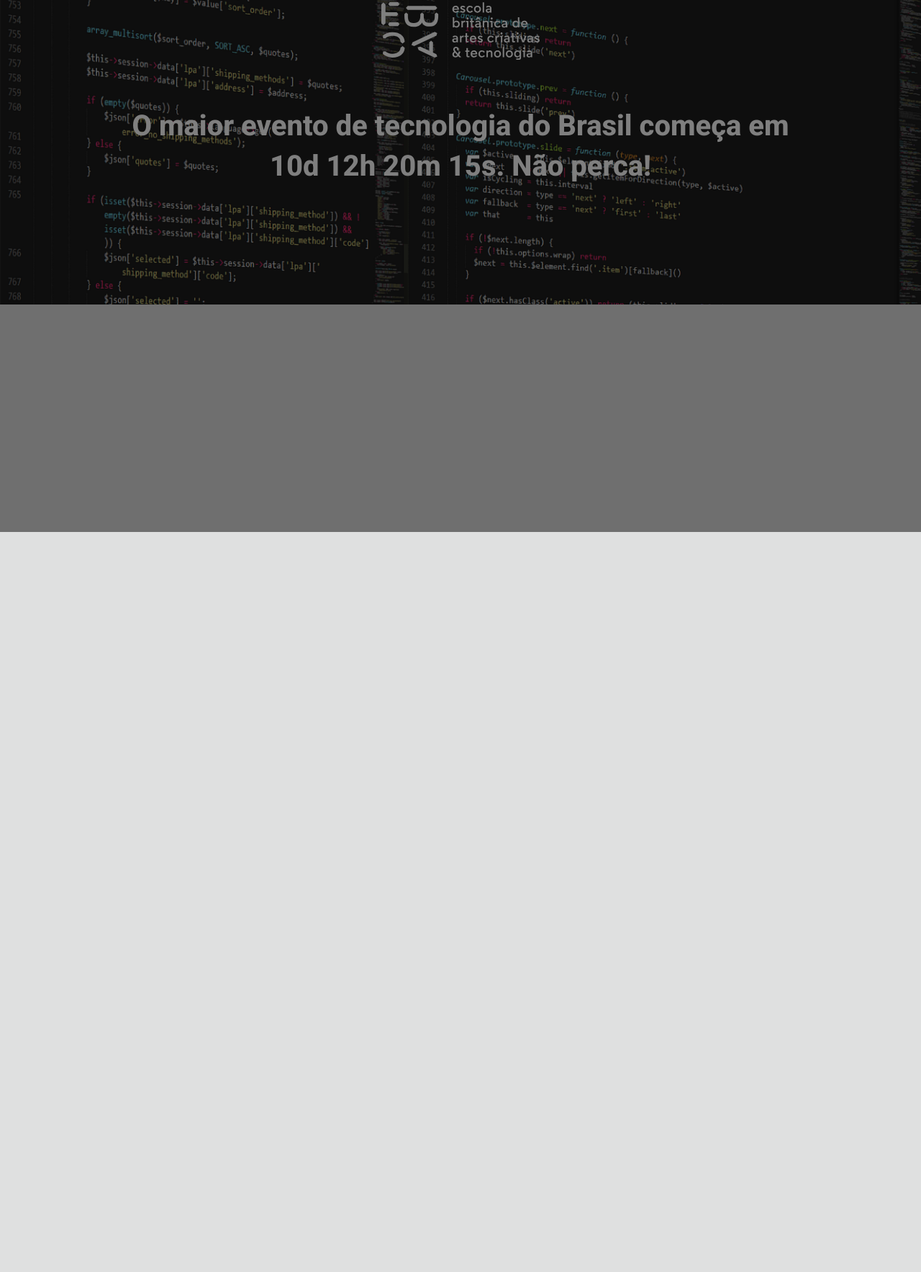
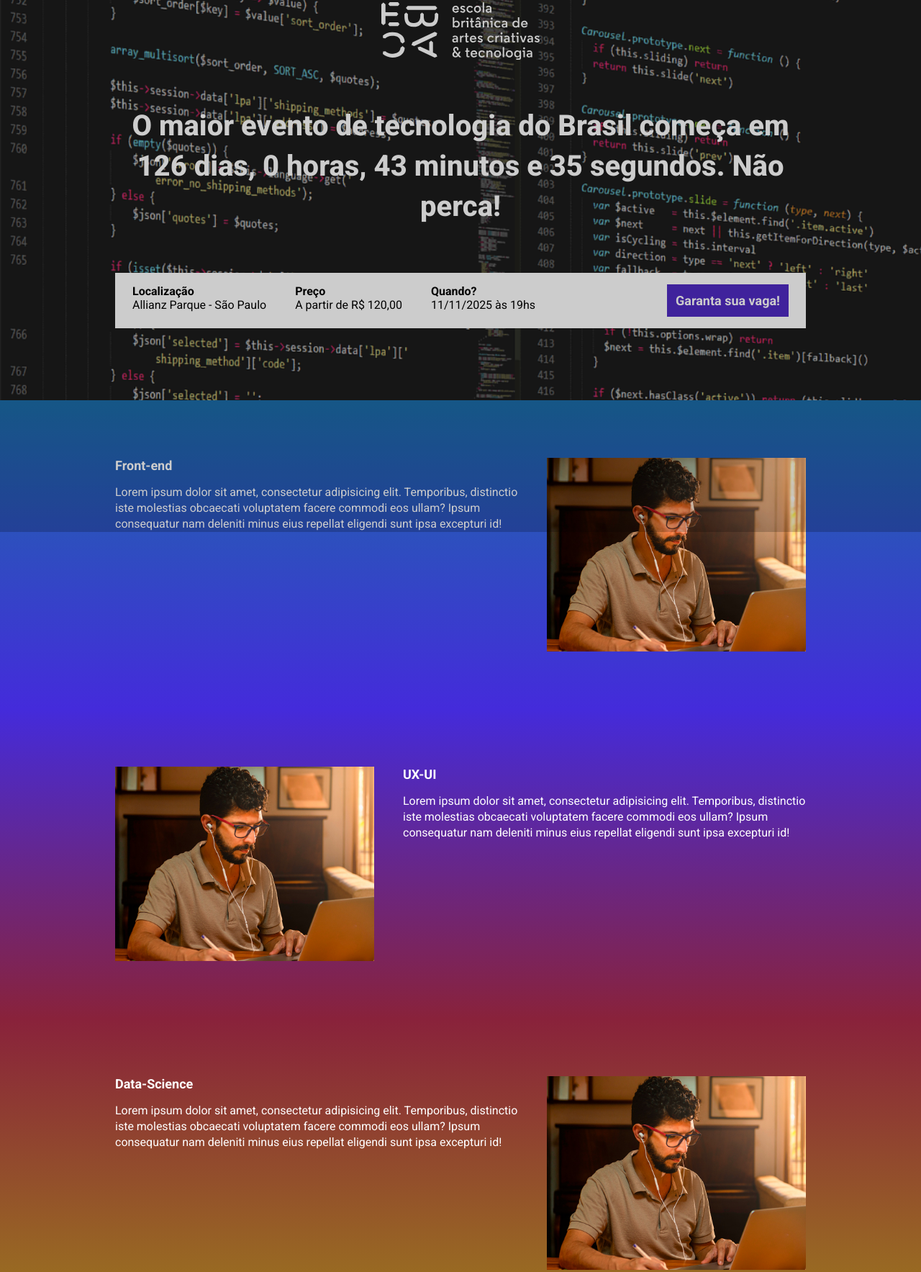
Before and after one commit to Tatidev78/M22_projeto, a website built with Parcel: page src/index.html in a window 1280 px wide. Shown: the part 61-1828 px from the top of the page at 72% size. Before the commit the page ends 800 px from the top, so only its background shows below. Built offline with nearby package versions, Linux system fonts and the light colour scheme.

Commit message:
criando contagem regressiva

```diff
--- a/package.json
+++ b/package.json
@@ -4,6 +4,7 @@
 
   "scripts": {
     "dev": "parcel src/index.html src/styles/main.scss src/scripts/main.js",
+    "build": "parcel build src/index.html",
     "test": "echo \"Error: no test specified\" && exit 1"
   },
   "keywords": [],
--- a/src/index.html
+++ b/src/index.html
@@ -8,17 +8,78 @@
     <link rel="preconnect" href="https://fonts.gstatic.com" crossorigin>
     <link href="https://fonts.googleapis.com/css2?family=Roboto:ital,wght@0,100..900;1,100..900&display=swap" rel="stylesheet">
     <link rel="stylesheet" href="styles/main.scss">
+    <link rel="stylesheet" href="https://unpkg.com/aos@next/dist/aos.css" />
 </head>
 <body>
 <header class="hero">
     <div class="container">
         <img class="hero__logo" src="./images/ebac_logo.svg" alt="EBAC">
-        <!-- <img src="./images/frontend.png" alt="frontend"> -->
         <p class="hero__text">
-            O maior evento de tecnologia do Brasil começa em 10d 12h 20m 15s. Não perca!
+            O maior evento de tecnologia do Brasil começa em <span id="contador"></span>. Não perca!
         </p>
+        <div class="infos-bar">
+            <ul class="infos-bar__infos">
+                <li class="infos-bar__infos-item">
+                    <b>Localização</b></br>
+                    Allianz Parque - São Paulo
+                </li>
+                <li class="infos-bar__infos-item">
+                    <b>Preço</b></br>
+                    A partir de R$ 120,00
+                </li>
+                <li class="infos-bar__infos-item">
+                    <b>Quando?</b></br>
+                    11/11/2025 às 19hs
+                </li>
+            </ul>
+            <a href="#" class="button button--primary">
+                Garanta sua vaga!
+            </a>
+        </div>
     </div>
 </header>
+
+<section class="event event--frontend" >
+    <div class="container"  data-aos="fade-right">
+        <div class="event__details">
+            <h2 class="event__details__title">Front-end</h2>
+            <p class="event__details__description">Lorem ipsum dolor sit amet, consectetur adipisicing elit. Temporibus, distinctio iste molestias obcaecati voluptatem facere commodi eos ullam? Ipsum consequatur nam deleniti minus eius repellat eligendi sunt ipsa excepturi id!
+            </p>
+        </div>
+        <img  class="event__image" src="./images/frontend.png" alt="">
+    </div>
+</section>
+<section class="event event--ux-ui event--image-left" >
+    <div class="container" data-aos="fade-left">
+        <div class="event__details">
+            <h2 class="event__details__title">UX-UI</h2>
+            <p class="event__details__description">Lorem ipsum dolor sit amet, consectetur adipisicing elit. Temporibus, distinctio iste molestias obcaecati voluptatem facere commodi eos ullam? Ipsum consequatur nam deleniti minus eius repellat eligendi sunt ipsa excepturi id!
+            </p>
+        </div>
+        <img  class="event__image" src="./images/frontend.png" alt="">
+    </div>
+</section>
+<section class="event event--data-science">
+    <div class="container" data-aos="fade-right">
+        <div class="event__details">
+            <h2 class="event__details__title">Data-Science</h2>
+            <p class="event__details__description">Lorem ipsum dolor sit amet, consectetur adipisicing elit. Temporibus, distinctio iste molestias obcaecati voluptatem facere commodi eos ullam? Ipsum consequatur nam deleniti minus eius repellat eligendi sunt ipsa excepturi id!
+            </p>
+        </div>
+        <img  class="event__image" src="./images/frontend.png" alt="">
+    </div>
+</section>
+<section class="event event--backend event--image-left">
+    <div class="container" data-aos="fade-left">
+        <div class="event__details">
+            <h2 class="event__details__title">Back-end</h2>
+            <p class="event__details__description">Lorem ipsum dolor sit amet, consectetur adipisicing elit. Temporibus, distinctio iste molestias obcaecati voluptatem facere commodi eos ullam? Ipsum consequatur nam deleniti minus eius repellat eligendi sunt ipsa excepturi id!
+            </p>
+        </div>
+        <img  class="event__image" src="./images/frontend.png" alt="">
+    </div>
+</section>
+<script src="https://unpkg.com/aos@next/dist/aos.js"></script>
 <script src="scripts/main.js"></script>
 </body>
 </html>
--- a/src/scripts/main.js
+++ b/src/scripts/main.js
@@ -0,0 +1,22 @@
+AOS.init();
+
+const dataDoEvento = new Date("2025-11-11 19:00:00");
+const timeStampDoEvento = dataDoEvento.getTime();
+
+const contaAsHoras = setInterval(function() {
+    const agora = new Date();
+    const timeStampAgora = agora.getTime();
+    const diferenca = timeStampDoEvento - timeStampAgora;
+
+    const distanciaAteEvento=  Math.floor(diferenca / (1000 * 60 * 60 * 24));
+    const distanciaAteEventoHoras = Math.floor((diferenca % (1000 * 60 * 60 * 24)) / (1000 * 60 * 60));
+    const distanciaAteEventoMinutos = Math.floor((diferenca % (1000 * 60 * 60)) / (1000 * 60));
+    const distanciaAteEventoSegundos = Math.floor((diferenca % (1000 * 60)) / 1000);
+    const contador = document.querySelector("#contador");
+    contador.innerHTML = `${distanciaAteEvento} dias, ${distanciaAteEventoHoras} horas, ${distanciaAteEventoMinutos} minutos e ${distanciaAteEventoSegundos} segundos`;
+
+    if (diferenca < 0) {
+        clearInterval(contaAsHoras);
+        contador.innerHTML = "O evento já aconteceu!";
+    }
+});
--- a/src/styles/_hero.scss
+++ b/src/styles/_hero.scss
@@ -1,3 +1,5 @@
+@use 'variables';
+
 .hero{
     padding-top: 64px;
     padding-bottom: 100px;
@@ -11,9 +13,9 @@
         left:0;
         width:100%;
         height: 100%;
-        background-color: #000;
+        background-color: variables.$secondaryColor;
         content: ' ';
-        opacity: .5;
+        opacity: .20;
     }
 
     &__text{
--- /dev/null
+++ b/src/styles/_variables.scss
@@ -0,0 +1,7 @@
+$textColor:#fff;
+$secondaryColor:#000;
+
+$blue1:#1B6CA7;
+$blue2:#442BDB;
+$pink:#89223B;
+$yellow:#9C791D;
--- /dev/null
+++ b/src/styles/components/_buttons.scss
@@ -0,0 +1,22 @@
+.button{
+    padding: 12px;
+    font-size: 18px;
+    font-weight: bold;
+    text-align: center;
+    white-space: nowrap;
+
+    &--primary{
+        color: #fff;
+        background-color: #4f2ac3;
+        text-decoration: none;
+    }
+
+    @media (max-width: 640px) {
+        display:block;
+        width:100%;
+    }
+    @media (max-width: 1024px) {
+        display: flex;
+        align-items: center;
+    }
+}
--- /dev/null
+++ b/src/styles/components/_event.scss
@@ -0,0 +1,62 @@
+@use '../variables';
+
+.event{
+    padding: 80px 0;
+
+    .container{
+        display: flex;
+        gap: 40px;
+    }
+
+    &--frontend{
+    background-image: linear-gradient(#{variables.$blue1}, #{variables.$blue2});
+    }
+    &--ux-ui{
+    background-image: linear-gradient(#{variables.$blue2}, #{variables.$pink});
+    }
+    &--data-science{
+    background-image: linear-gradient(#{variables.$pink}, #{variables.$yellow});
+    }
+    &--backend{
+    background-image: linear-gradient(#{variables.$yellow}, #{variables.$pink});
+    }
+    &--image-left{
+        .container{
+            flex-direction:row-reverse;
+        }
+    }
+
+    &__image{
+        max-width: 360px;
+    }
+
+    &__details{
+
+        &__title{
+            font-size: 18px;
+            font-weight:bold;
+            margin-bottom: 16px;
+
+        }
+
+        &__description{
+            line-height: 22px;
+
+        }
+    }
+
+    @media (max-width:640px){
+        .container{
+            display:block;
+        }
+
+        &__image{
+            width: 100%;
+        }
+
+        &__details{
+            margin-right:0;
+            margin-bottom: 16px;;
+        }
+    }
+}
--- /dev/null
+++ b/src/styles/components/_infosbar.scss
@@ -0,0 +1,45 @@
+.infos-bar {
+    padding:16px 24px;
+    background-color: #fff;
+    color:#000;
+    display: flex;
+    justify-content: space-between;
+
+    *{
+        color: inherit;
+    }
+
+    &__infos{
+        display: flex;
+        gap: 40px;
+
+        &__item{
+            font-size: 14px;
+            color: #000;
+
+            b{
+                font-size: 18px;
+                display: block;
+            }
+        }
+    }
+
+    @media (max-width: 640px) {
+        display:block;
+
+        &__infos{
+            display: block;
+            gap:10px;
+
+            &__item{
+                margin-bottom: 24px;
+            }
+        }
+    }
+
+    @media (max-width: 1024px){
+        &__infos{
+            gap: 16px;
+        }
+    }
+}
--- a/src/styles/main.scss
+++ b/src/styles/main.scss
@@ -1,16 +1,18 @@
 @use 'hero';
+@use 'components/infosbar';
+@use 'components/buttons';
+@use 'components/event';
+@use 'variables';
 
 *{
     margin: 0;
     padding: 0;
     box-sizing: border-box;
     font-family: roboto, sans-serif;
-    color: #fff;
+    color: variables.$textColor;
+    list-style: none;
 }
 
-body{
-    background-color: rgb(223, 224, 224);
-}
 
 .container{
     max-width: 960px;
```
